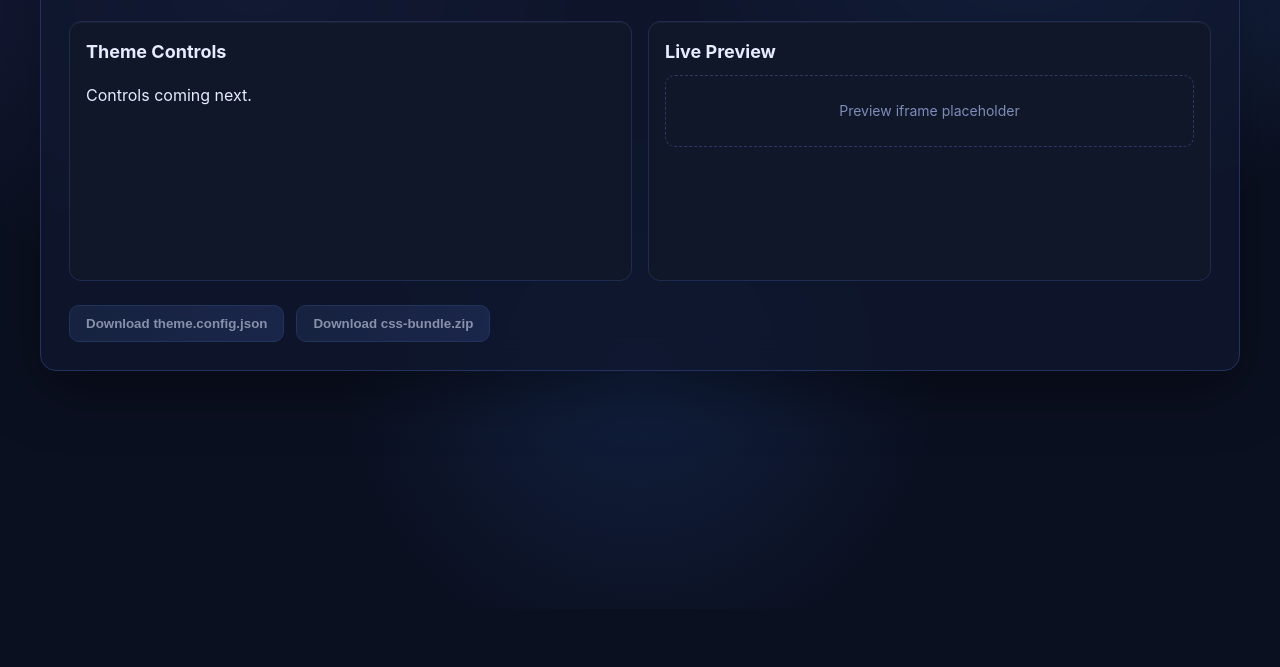
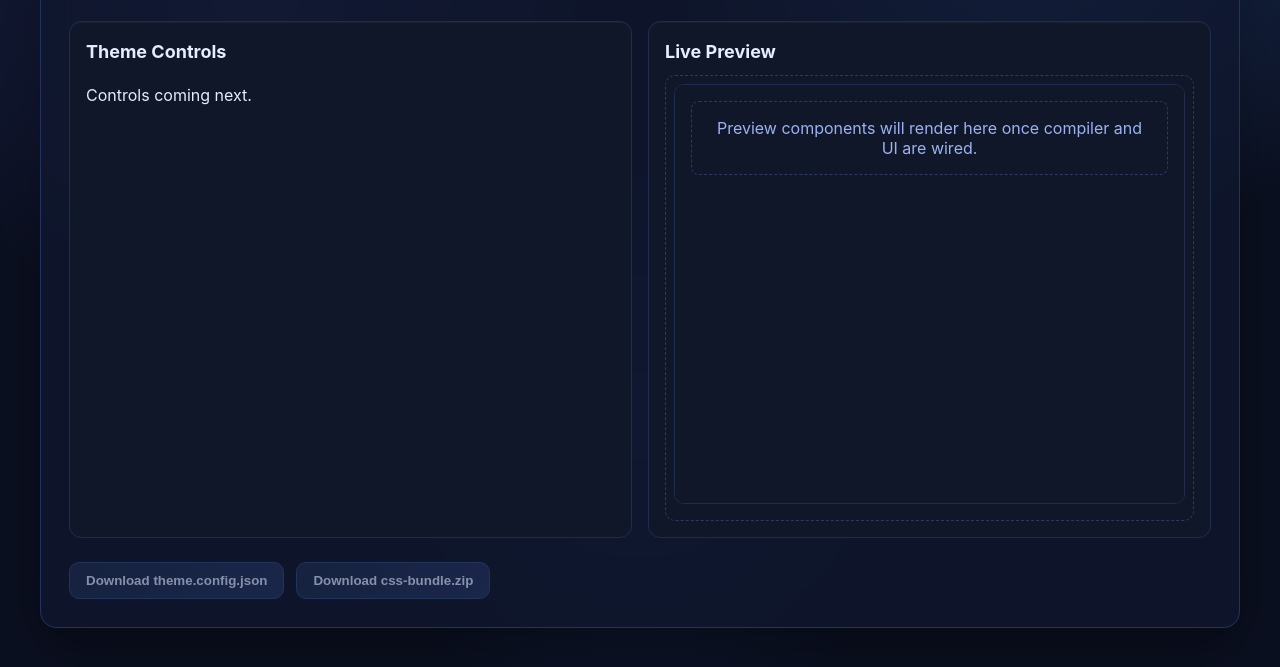
Before and after one commit to buffos/css-theme-builder, a website built with Vite: page index.html in a window 1280 px wide. Shown: the part 191-858 px from the top of the page. Before the commit the page ends 800 px from the top, so only its background shows below. Built offline with nearby package versions, Linux system fonts and the light colour scheme.

Commit message:
feat: add preview iframe module and hook into main shell

```diff
--- /dev/null
+++ b/src/app/preview.ts
@@ -0,0 +1,82 @@
+import { getConfig, subscribe } from './state';
+
+type PreviewHandles = {
+  mount: (container: HTMLElement) => void;
+  unmount: () => void;
+};
+
+const createIframe = (): HTMLIFrameElement => {
+  const iframe = document.createElement('iframe');
+  iframe.setAttribute('title', 'Theme preview');
+  iframe.setAttribute('aria-live', 'polite');
+  iframe.style.width = '100%';
+  iframe.style.height = '420px';
+  iframe.style.border = '1px solid #1f2c4f';
+  iframe.style.borderRadius = '10px';
+  iframe.style.background = '#0f1729';
+  return iframe;
+};
+
+const writePreviewDocument = (iframe: HTMLIFrameElement, css: string): void => {
+  iframe.srcdoc = `
+    <!doctype html>
+    <html>
+      <head>
+        <style>
+          :root { font-family: Inter, "Segoe UI", system-ui, -apple-system, sans-serif; }
+          body {
+            margin: 0;
+            background: #0f1729;
+            color: #e7ecff;
+            padding: 16px;
+            display: grid;
+            gap: 16px;
+          }
+          .placeholder {
+            border: 1px dashed #2c3a63;
+            border-radius: 8px;
+            padding: 16px;
+            text-align: center;
+            color: #9cb2f3;
+          }
+        </style>
+        <style>${css}</style>
+      </head>
+      <body>
+        <div class="placeholder">
+          Preview components will render here once compiler and UI are wired.
+        </div>
+      </body>
+    </html>
+  `;
+};
+
+export const createPreview = (): PreviewHandles => {
+  let iframe: HTMLIFrameElement | null = null;
+  let unsubscribe: (() => void) | null = null;
+
+  const render = () => {
+    if (!iframe) return;
+    const config = getConfig();
+    // TODO: replace with real compiler output. For now, inject a comment showing the current theme name.
+    const css = `/* theme: ${config.name} | mode: ${config.mode} */`;
+    writePreviewDocument(iframe, css);
+  };
+
+  const mount = (container: HTMLElement) => {
+    iframe = createIframe();
+    container.innerHTML = '';
+    container.appendChild(iframe);
+    unsubscribe = subscribe(render);
+    render();
+  };
+
+  const unmount = () => {
+    if (unsubscribe) unsubscribe();
+    unsubscribe = null;
+    iframe?.remove();
+    iframe = null;
+  };
+
+  return { mount, unmount };
+};
--- a/src/main.ts
+++ b/src/main.ts
@@ -1,4 +1,5 @@
 import './style.css';
+import { createPreview } from './app/preview';
 
 const root = document.querySelector<HTMLDivElement>('#app');
 
@@ -26,9 +27,7 @@ root.innerHTML = `
 
       <section class="panel panel--preview" aria-label="Live preview">
         <h2>Live Preview</h2>
-        <div class="preview-placeholder" role="presentation">
-          Preview iframe placeholder
-        </div>
+        <div class="preview-host" role="presentation"></div>
       </section>
     </section>
 
@@ -38,3 +37,16 @@ root.innerHTML = `
     </section>
   </main>
 `;
+
+const previewHost = document.querySelector<HTMLDivElement>('.preview-host');
+
+if (!previewHost) {
+  throw new Error('Preview host not found');
+}
+
+const preview = createPreview();
+preview.mount(previewHost);
+
+window.addEventListener('beforeunload', () => {
+  preview.unmount();
+});
--- a/src/style.css
+++ b/src/style.css
@@ -91,14 +91,20 @@ body {
   min-height: 260px;
 }
 
-.preview-placeholder {
+.preview-host {
   margin-top: 8px;
   border: 1px dashed #2c3a63;
   border-radius: 10px;
   color: #7f8db8;
-  padding: 24px;
-  text-align: center;
-  font-size: 14px;
+  padding: 8px;
+}
+
+.preview-host iframe {
+  width: 100%;
+  height: 420px;
+  border: 1px solid #1f2c4f;
+  border-radius: 10px;
+  background: #0f1729;
 }
 
 .app-shell__footer {
```
Also changed, not shown: docs/design-decisions.md (+1 -0 lines), CHANGELOG.md.
